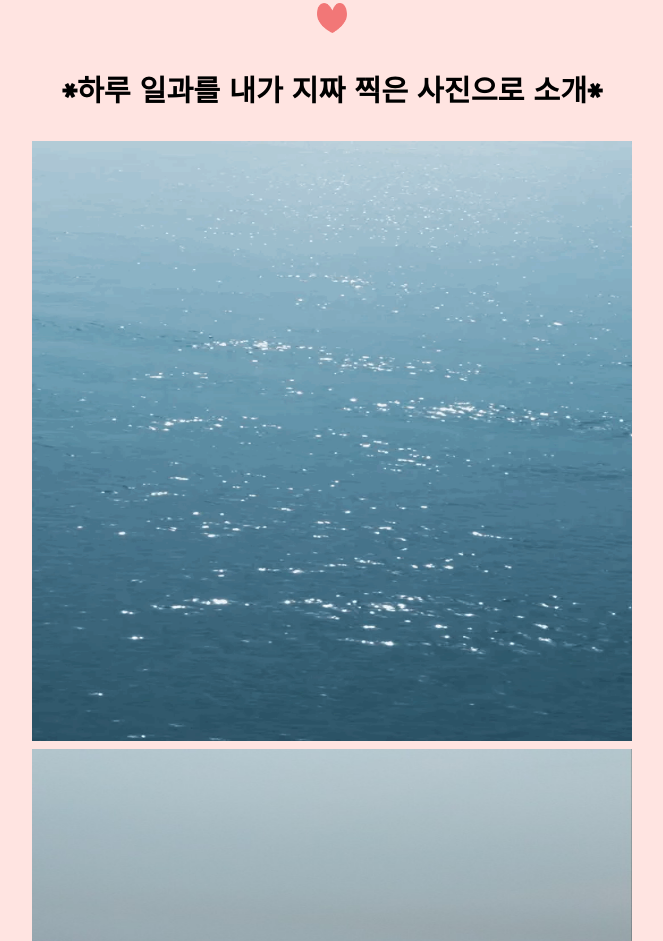
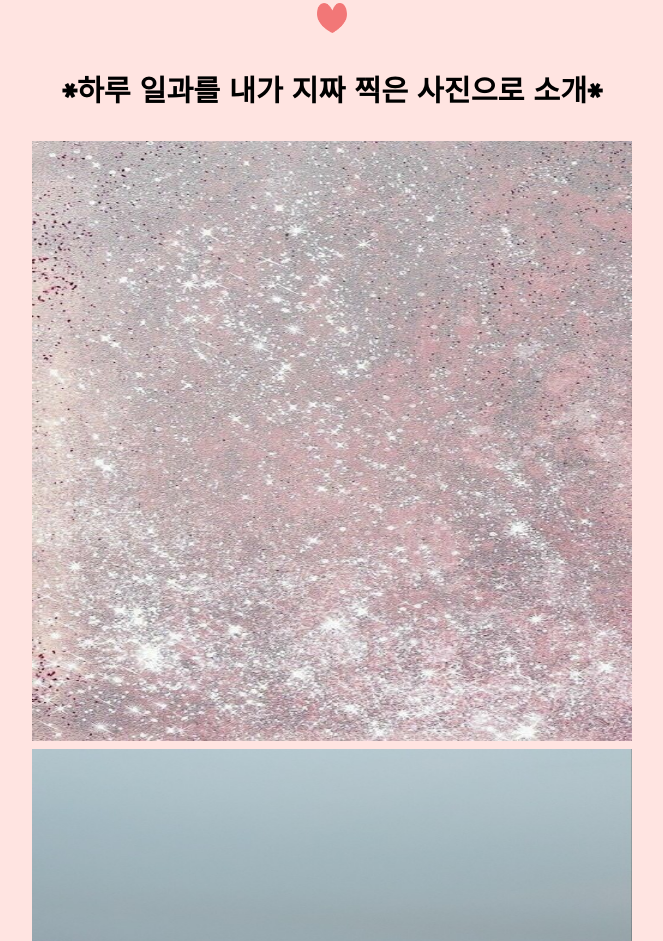
Before and after one commit to quapingg/DP2019, a plain HTML site: page html_part2.html in a window 1280 px wide. Shown: the part 722-1663 px from the top of the page, without its empty margins (308-971 px from the left). Drawn offline with Linux system fonts and the light colour scheme.

Commit message:
지짜지짜지짜중간

```diff
--- a/html_part2.html
+++ b/html_part2.html
@@ -117,7 +117,7 @@
 
         <img src="./image/하뜌.png" style="width:30px; height:30px"></img><br/>
         <h3>*하루 일과를 내가 지짜 찍은 사진으로 소개*</h3>
-        <img src="./image/바다.gif" style="width:600px; height:600px"></img><br/>
+        <img src="./image/하하.jpeg" style="width:600px; height:600px"></img><br/>
         <img src="./image/호호.jpeg" style="width:600px; height:600px"></img>
         <br/>
         <p>[바닷가]</p>
```
Also changed, not shown: 1 other file.
